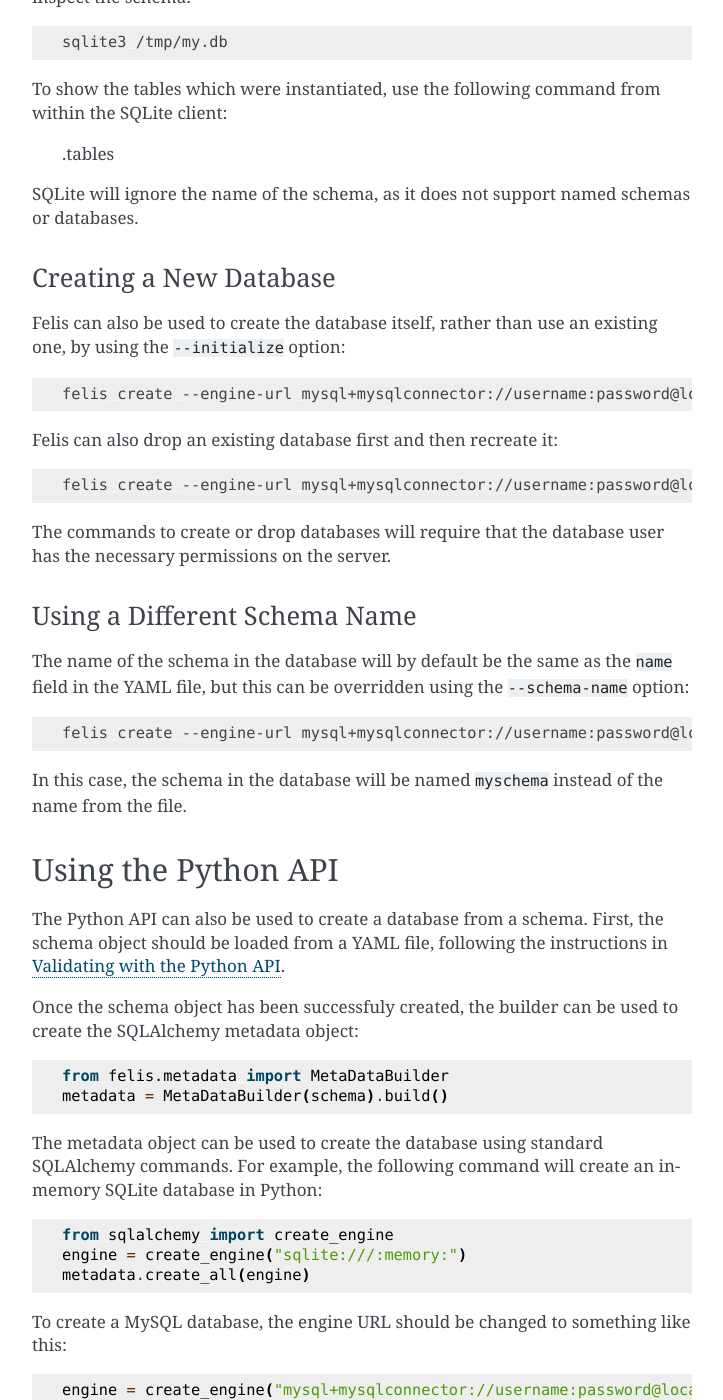
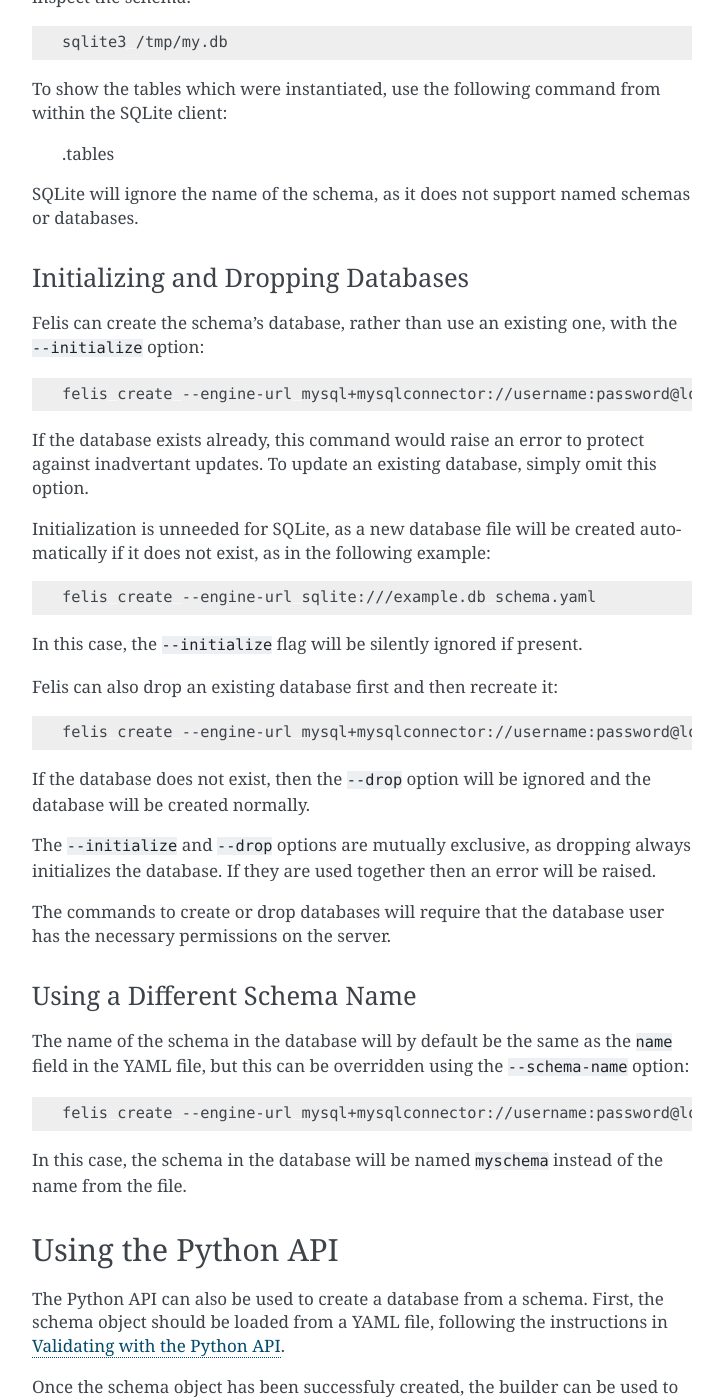
Before and after one commit to lsst/felis, a Sphinx documentation site: the page built from docs/user-guide/databases.rst, in a window 1280 px wide and 1400 px high, scrolled down 2941 px. Shown: the whole window, without its empty margins (388-1111 px from the left). Built offline with Sphinx 7.4.7, drawn with Linux system fonts in a browser that asks for light colours; some of the changed text lies outside the part shown.

Commit message:
Improve documentation on initializing and dropping databases

```diff
--- a/docs/user-guide/databases.rst
+++ b/docs/user-guide/databases.rst
@@ -138,21 +138,38 @@ To show the tables which were instantiated, use the following command from withi
 
 SQLite will ignore the name of the schema, as it does not support named schemas or databases.
 
-Creating a New Database
------------------------
+Initializing and Dropping Databases
+-----------------------------------
 
-Felis can also be used to create the database itself, rather than use an existing one, by using the
-``--initialize`` option:
+Felis can create the schema's database, rather than use an existing one, with the ``--initialize`` option:
 
 .. code-block:: bash
 
     felis create --engine-url mysql+mysqlconnector://username:password@localhost --initialize schema.yaml
+
+If the database exists already, this command would raise an error to protect against inadvertant updates. To
+update an existing database, simply omit this option.
+
+Initialization is unneeded for SQLite, as a new database file will be created automatically if it does not
+exist, as in the following example:
+
+.. code-block:: bash
+
+    felis create --engine-url sqlite:///example.db schema.yaml
+
+In this case, the ``--initialize`` flag will be silently ignored if present.
 
 Felis can also drop an existing database first and then recreate it:
 
 .. code-block:: bash
 
     felis create --engine-url mysql+mysqlconnector://username:password@localhost --drop schema.yaml
+
+If the database does not exist, then the ``--drop`` option will be ignored and the database will be created
+normally.
+
+The ``--initialize`` and ``--drop`` options are mutually exclusive, as dropping always initializes the
+database. If they are used together then an error will be raised.
 
 The commands to create or drop databases will require that the database user has the necessary permissions on
 the server.
```
Also changed, not shown: 1 other file.
